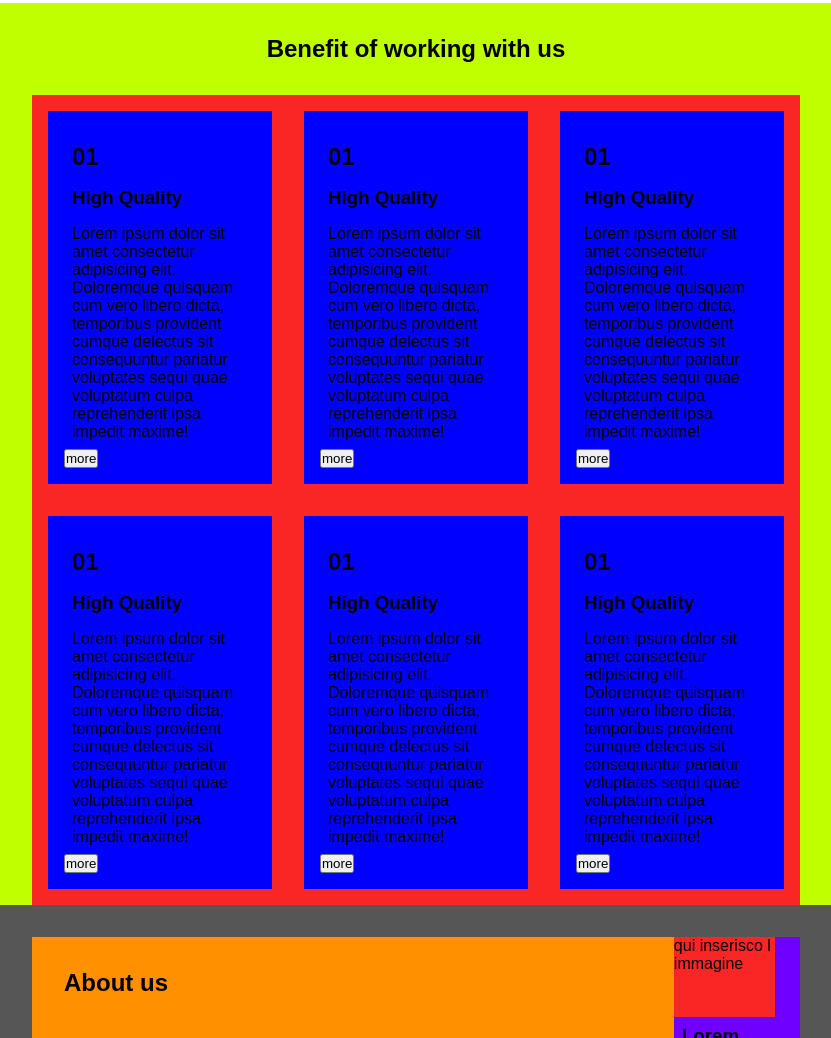
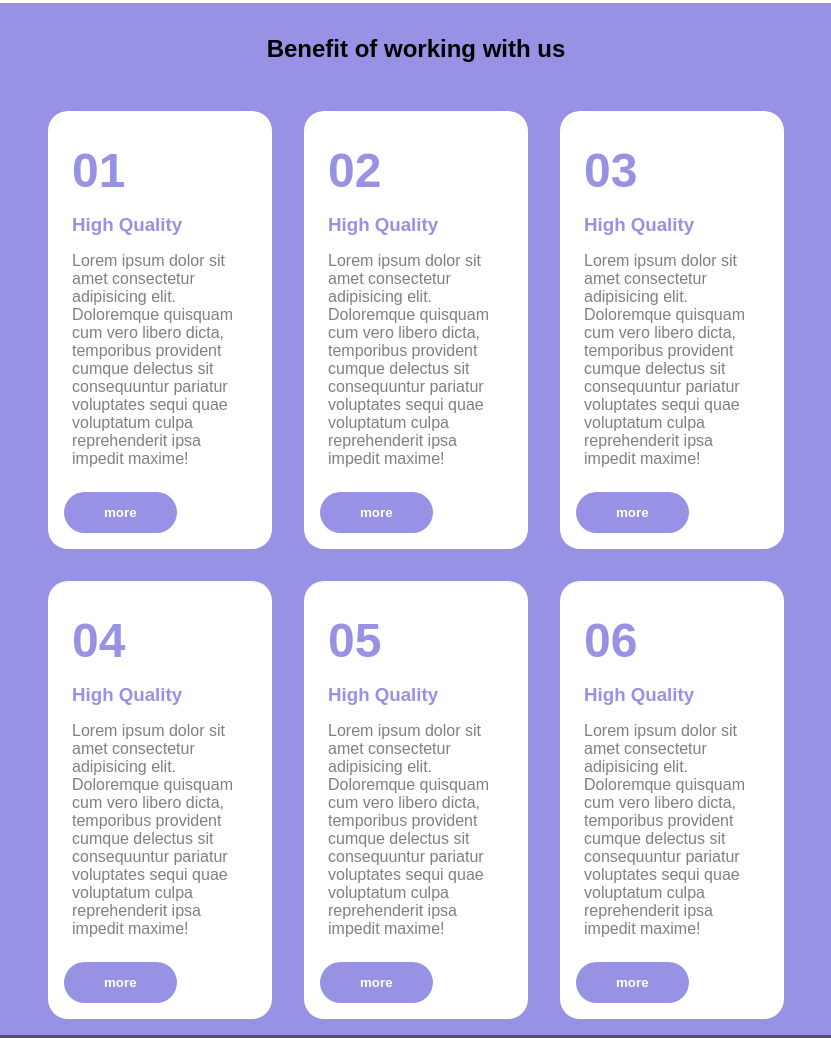
Before and after one commit to alessandromarangoni/htmlcss-responsive-layout, a plain HTML site: page index.html in a window 1280 px wide. Shown: the part 2503-3541 px from the top of the page, without its empty margins (224-1055 px from the left). Drawn offline with Linux system fonts and the light colour scheme.

Commit message:
section 4

```diff
--- a/css/style.css
+++ b/css/style.css
@@ -333,6 +333,32 @@ sec-3-container span{
 
 /* sec 4 */
 
+.cards-sec-4{
+    border-radius: 20px;
+}
+.sec-4-flex h2{
+    font-size: 3rem;
+}
+
+.sec-4-flex h2,h3{
+    color: #9792e4;
+}
+
+.sec-4-flex p{
+    color: hsla(0, 0%, 0%, 0.5);
+}
+
+.sec-4-flex button{
+    margin-top: 1rem;
+    background-color: #9792e4;
+    color: white;
+    font-weight: 600;
+    padding: .8rem 2.5rem;
+    border: 0;
+    border-radius: 30px;
+}
+
+
 @media screen and (min-width:768px){
 
     .sec-4-flex{
--- a/index.html
+++ b/index.html
@@ -154,7 +154,7 @@
                             <div class="img img3"></div>
                             <div class="sec-3-right text-align-center">
                                 <p class="padding-1"> <i class="fa-solid fa-quote-left"></i>Lorem ipsum dolor sit, amet consectetur adipisicing elit. Accusamus<i class="fa-solid fa-quote-right"></i></p>
-                                <h3 class="padding-1" >NAT REYNOLS</h3>
+                                <h3 class="padding-1" >BOB ROBERT</h3>
                             </div>
                         </div>
                     </div>
@@ -163,7 +163,7 @@
             </div>
         </section>
 
-        <section class="bg-giallo">
+        <section class="violetto">
             <div class="w100">
                 <h2 class="padding-2 text-align-center" >Benefit of working with us</h2>
 
@@ -171,8 +171,8 @@
 
 
                     <div class="sec-4-flex w100">
-                        <div class="col-sec-4 padding-1 bg-rosso">
-                            <div class="cards-sec-4 w100 bg-blu padding-1">
+                        <div class="col-sec-4 padding-1">
+                            <div class="cards-sec-4 bianco w100 padding-1">
                                 <h2 class="padding-05 padding-top-1">01</h2>
                                 <h3 class="padding-05">High Quality</h3>
                                 <p class="padding-05">Lorem ipsum dolor sit amet consectetur adipisicing elit. Doloremque quisquam cum vero libero dicta, temporibus provident cumque delectus sit consequuntur pariatur voluptates sequi quae voluptatum culpa reprehenderit ipsa impedit maxime!</p>
@@ -180,45 +180,45 @@
                             </div>
                         </div>
 
-                        <div class="col-sec-4 padding-1 bg-rosso">
-                            <div class="cards-sec-4 bg-blu padding-1">
-                                <h2 class="padding-05 padding-top-1">01</h2>
+                        <div class="col-sec-4 padding-1">
+                            <div class="cards-sec-4 bianco padding-1">
+                                <h2 class="padding-05 padding-top-1">02</h2>
                                 <h3 class="padding-05">High Quality</h3>
                                 <p class="padding-05">Lorem ipsum dolor sit amet consectetur adipisicing elit. Doloremque quisquam cum vero libero dicta, temporibus provident cumque delectus sit consequuntur pariatur voluptates sequi quae voluptatum culpa reprehenderit ipsa impedit maxime!</p>
                                 <button>more</button>
                             </div>
                         </div>
 
-                        <div class="col-sec-4 padding-1 bg-rosso">
-                            <div class="cards-sec-4 w100 bg-blu padding-1">
-                                <h2 class="padding-05 padding-top-1">01</h2>
+                        <div class="col-sec-4 padding-1">
+                            <div class="cards-sec-4 w100 bianco padding-1">
+                                <h2 class="padding-05 padding-top-1">03</h2>
                                 <h3 class="padding-05">High Quality</h3>
                                 <p class="padding-05">Lorem ipsum dolor sit amet consectetur adipisicing elit. Doloremque quisquam cum vero libero dicta, temporibus provident cumque delectus sit consequuntur pariatur voluptates sequi quae voluptatum culpa reprehenderit ipsa impedit maxime!</p>
                                 <button>more</button>
                             </div>
                         </div>
 
-                        <div class="col-sec-4 padding-1 bg-rosso">
-                            <div class="cards-sec-4 w100 bg-blu padding-1">
-                                <h2 class="padding-05 padding-top-1">01</h2>
+                        <div class="col-sec-4 padding-1">
+                            <div class="cards-sec-4 w100 bianco padding-1">
+                                <h2 class="padding-05 padding-top-1">04</h2>
                                 <h3 class="padding-05">High Quality</h3>
                                 <p class="padding-05">Lorem ipsum dolor sit amet consectetur adipisicing elit. Doloremque quisquam cum vero libero dicta, temporibus provident cumque delectus sit consequuntur pariatur voluptates sequi quae voluptatum culpa reprehenderit ipsa impedit maxime!</p>
                                 <button>more</button>
                             </div>
                         </div>
 
-                        <div class="col-sec-4 padding-1 bg-rosso">
-                            <div class="cards-sec-4 w100 bg-blu padding-1">
-                                <h2 class="padding-05 padding-top-1">01</h2>
+                        <div class="col-sec-4 padding-1">
+                            <div class="cards-sec-4 w100 bianco padding-1">
+                                <h2 class="padding-05 padding-top-1">05</h2>
                                 <h3 class="padding-05">High Quality</h3>
                                 <p class="padding-05">Lorem ipsum dolor sit amet consectetur adipisicing elit. Doloremque quisquam cum vero libero dicta, temporibus provident cumque delectus sit consequuntur pariatur voluptates sequi quae voluptatum culpa reprehenderit ipsa impedit maxime!</p>
                                 <button>more</button>
                             </div>
                         </div>
 
-                        <div class="col-sec-4 padding-1 bg-rosso">
-                            <div class="cards-sec-4 w100 bg-blu padding-1">
-                                <h2 class="padding-05 padding-top-1">01</h2>
+                        <div class="col-sec-4 padding-1">
+                            <div class="cards-sec-4 w100 bianco padding-1">
+                                <h2 class="padding-05 padding-top-1">06</h2>
                                 <h3 class="padding-05">High Quality</h3>
                                 <p class="padding-05">Lorem ipsum dolor sit amet consectetur adipisicing elit. Doloremque quisquam cum vero libero dicta, temporibus provident cumque delectus sit consequuntur pariatur voluptates sequi quae voluptatum culpa reprehenderit ipsa impedit maxime!</p>
                                 <button>more</button>
```
